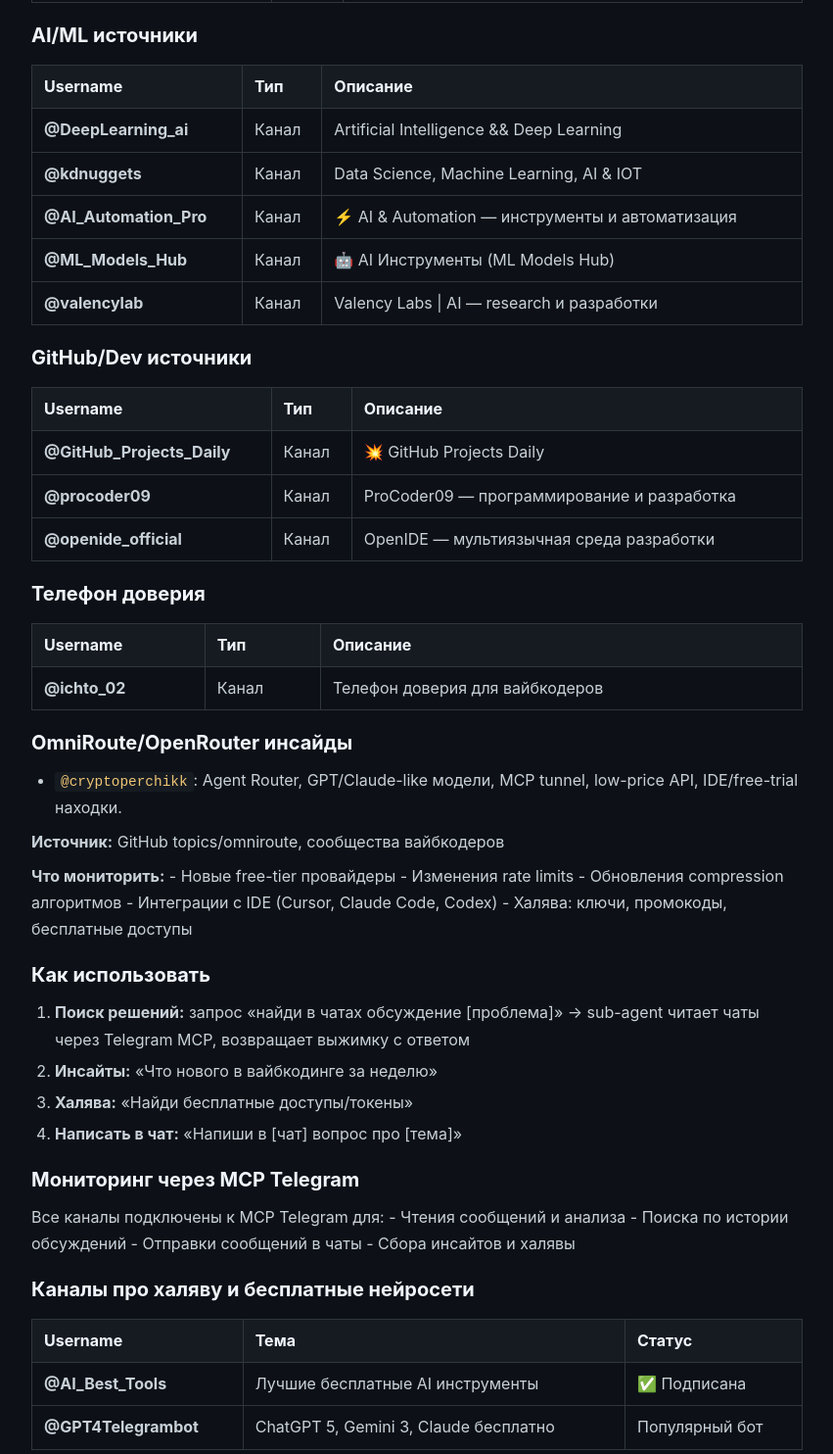
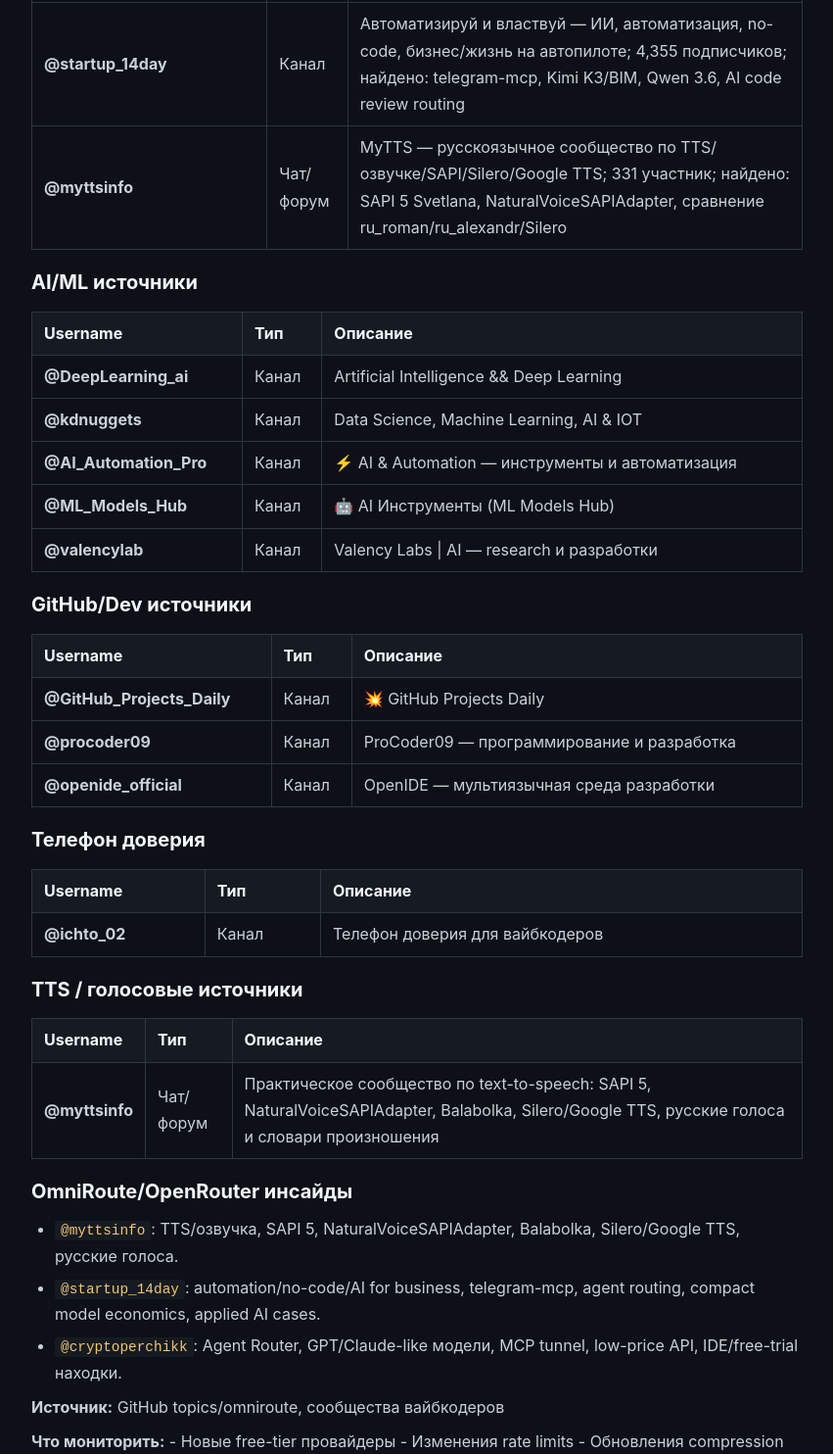
Before and after one commit to 3dstepansky/baza, a plain HTML site: page entities/vibecoder-sources.html in a window 1280 px wide. Shown: the part 1015-2499 px from the top of the page at 98% size, without its empty margins (214-1065 px from the left). Drawn offline with Linux system fonts and the light colour scheme.

Commit message:
Deploy MyTTS source update

```diff
--- a/entities/vibecoder-sources.html
+++ b/entities/vibecoder-sources.html
@@ -38,7 +38,7 @@
 <nav class="nav"><span class="crumbs"><a href="/">🏠</a> / <span>entities</span></span></nav>
 <div class="container">
 <h1>📖 LLM Wiki Baza — Вайбкодерские источники для мониторинга</h1>
-<div class="meta"><span class="tag"></span> last modified: 2026-08-04 07:05</div>
+<div class="meta"><span class="tag"></span> last modified: 2026-08-04 07:21</div>
 <h1>📖 LLM Wiki Baza — Вайбкодерские источники для мониторинга</h1>
 <p><strong>Цель:</strong> Кулуарная информация про вайбкодинг, нейронки, запросы к OpenRouter/OmniRoute. Поиск решений проблем, инсайтов, халявы.
 <strong>Формат:</strong> список расширяемый — новые каналы добавляются по мере обнаружения.</p>
@@ -96,6 +96,16 @@
 <td><strong>@cryptoperchikk</strong></td>
 <td>Канал</td>
 <td>cryptoperchik — AI/API/вайбкодинг/low-price модели; 4,357 подписчиков; найдено: Agent Router, Opus 5, GPT 5.6 sol, MCP tunnel для ChatGPT</td>
+</tr>
+<tr>
+<td><strong>@startup_14day</strong></td>
+<td>Канал</td>
+<td>Автоматизируй и властвуй — ИИ, автоматизация, no-code, бизнес/жизнь на автопилоте; 4,355 подписчиков; найдено: telegram-mcp, Kimi K3/BIM, Qwen 3.6, AI code review routing</td>
+</tr>
+<tr>
+<td><strong>@myttsinfo</strong></td>
+<td>Чат/форум</td>
+<td>MyTTS — русскоязычное сообщество по TTS/озвучке/SAPI/Silero/Google TTS; 331 участник; найдено: SAPI 5 Svetlana, NaturalVoiceSAPIAdapter, сравнение ru_roman/ru_alexandr/Silero</td>
 </tr>
 </tbody>
 </table>
@@ -180,8 +190,27 @@
 </tr>
 </tbody>
 </table>
+<h2>TTS / голосовые источники</h2>
+<table>
+<thead>
+<tr>
+<th>Username</th>
+<th>Тип</th>
+<th>Описание</th>
+</tr>
+</thead>
+<tbody>
+<tr>
+<td><strong>@myttsinfo</strong></td>
+<td>Чат/форум</td>
+<td>Практическое сообщество по text-to-speech: SAPI 5, NaturalVoiceSAPIAdapter, Balabolka, Silero/Google TTS, русские голоса и словари произношения</td>
+</tr>
+</tbody>
+</table>
 <h2>OmniRoute/OpenRouter инсайды</h2>
 <ul>
+<li><code>@myttsinfo</code>: TTS/озвучка, SAPI 5, NaturalVoiceSAPIAdapter, Balabolka, Silero/Google TTS, русские голоса.</li>
+<li><code>@startup_14day</code>: automation/no-code/AI for business, telegram-mcp, agent routing, compact model economics, applied AI cases.</li>
 <li><code>@cryptoperchikk</code>: Agent Router, GPT/Claude-like модели, MCP tunnel, low-price API, IDE/free-trial находки.</li>
 </ul>
 <p><strong>Источник:</strong> GitHub topics/omniroute, сообщества вайбкодеров</p>
```
Also changed, not shown: log.html (+13 -1 lines).
